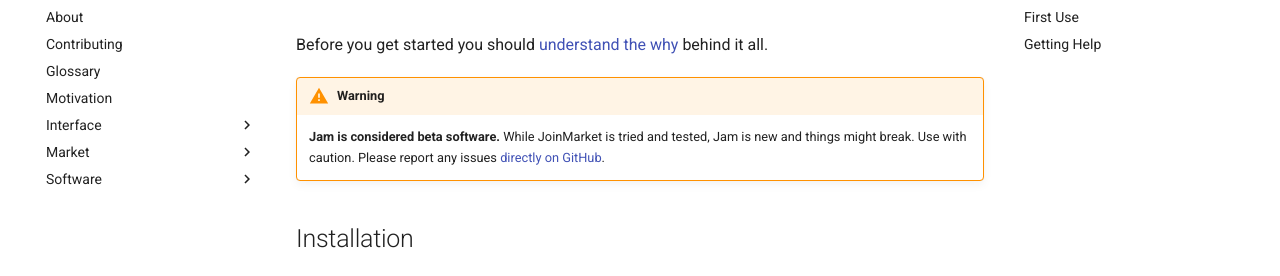
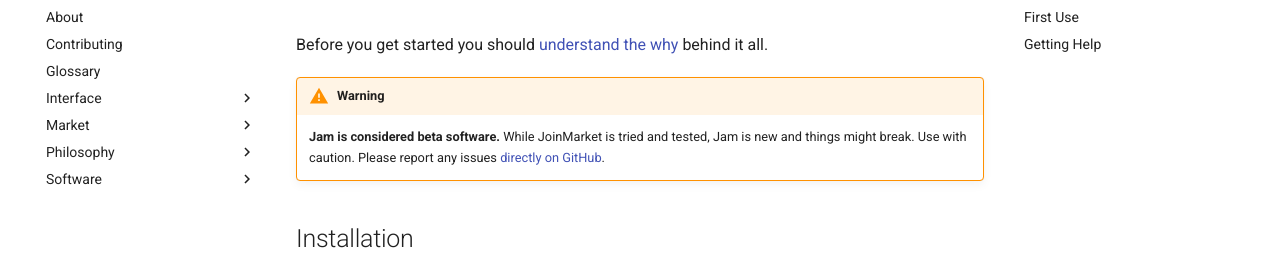
Before and after one commit to joinmarket-webui/jamdocs, an MkDocs documentation site: the page built from docs/index.md, in a window 1280 px wide. Shown: the part 148-424 px from the top of the page. Built offline with MkDocs 1.6.1 and Material for MkDocs 9.7.7, drawn with Linux system fonts in a browser that asks for light colours.

Commit message:
docs: add /philosophy folder

```diff
--- a/docs/index.md
+++ b/docs/index.md
@@ -2,7 +2,7 @@
 
 Before you get started you should [understand the why][why] behind it all.
 
-[why]: why.md
+[why]: philosophy/motivation.md
 
 !!! warning
     **Jam is considered beta software.** While JoinMarket is tried and tested, Jam is new and things might break. Use with caution. Please report any issues [directly on GitHub](https://github.com/joinmarket-webui/joinmarket-webui/issues/new).
```
Also changed, not shown: docs/philosophy/motivation.md (renamed from docs/why.md).
